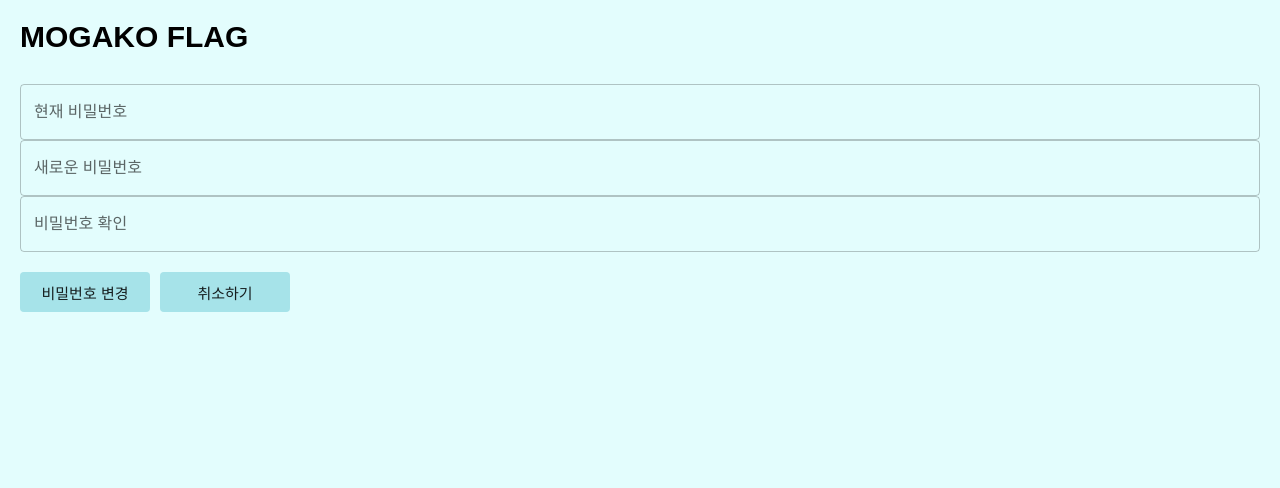
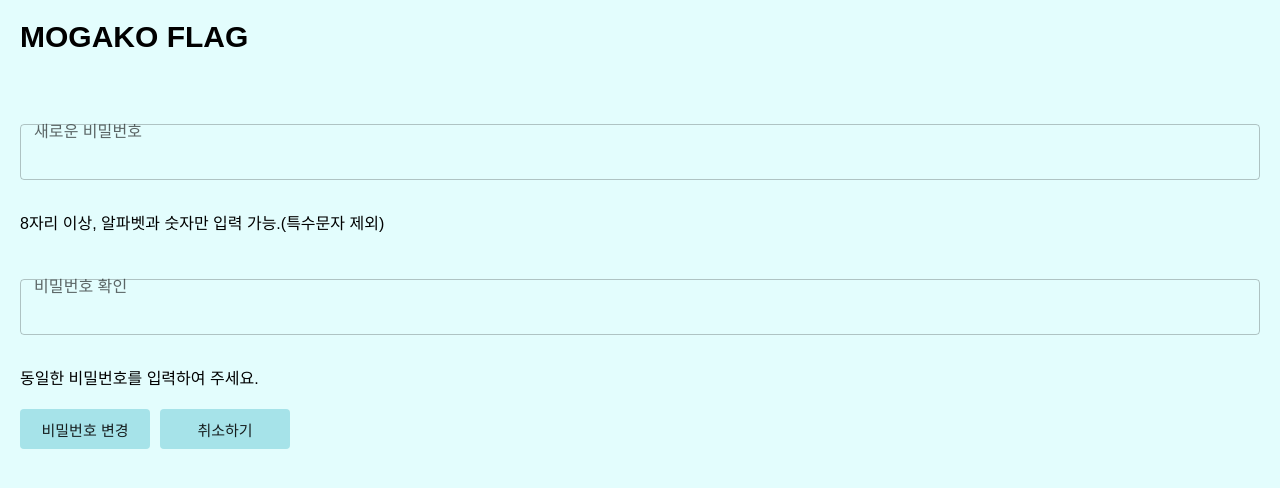
Before and after one commit to MOGAKO-ide/mogako_flag_front, a React (Create React App) app: page /changepassword in a window 1280 px wide. Shown: the top 488 px of the page. Built offline with nearby package versions, Linux system fonts and the light colour scheme; sample sign-in values are in the browser's storage; a web font is replaced by a local one.

Commit message:
비밀번호 변경시 유효성 검증 추가, 비밀번호 변경시 현재 비밀번호 확인 삭제

```diff
--- a/src/pages/ChangePasswordPage/ChangePasswordPage.css
+++ b/src/pages/ChangePasswordPage/ChangePasswordPage.css
@@ -22,6 +22,12 @@ body {
   margin-top: 20px;
   margin-bottom: 20px;
 }
+
+.password-fields div {
+  margin-top: 20px;
+  margin-bottom: 5px;
+}
+
 
 .changePasswordBtn,
 .backBtn {
--- a/src/pages/ChangePasswordPage/ChangePasswordPage.js
+++ b/src/pages/ChangePasswordPage/ChangePasswordPage.js
@@ -1,5 +1,4 @@
 import React, { useState, useEffect } from 'react';
-import Button from '@mui/material/Button';
 import TextField from '@mui/material/TextField';
 import { useNavigate } from 'react-router-dom';
 import axiosInstance from '../../Components/AxiosInstance';
@@ -11,15 +10,44 @@ function ChangePasswordPage({ user, onChangePassword }) {
   const [currentPassword, setCurrentPassword] = useState('');
   const [newPassword, setNewPassword] = useState('');
   const [confirmPassword, setConfirmPassword] = useState('');
+  const [passwordState, setPasswordState] = useState('8자리 이상, 알파벳과 숫자만 입력 가능.(특수문자 제외)');
+  const [passwordConfirmState, setPasswordConfirmState] = useState('동일한 비밀번호를 입력하여 주세요.');
 
-  // 로그인 상태 확인
   useEffect(() => {
     const token = localStorage.getItem('AccessToken');
     if (!token) {
       alert('로그인이 필요합니다.');
-      navigate('/'); // 로그인 페이지로 리다이렉트
+      navigate('/');
     }
   }, [navigate]);
+
+  const handlePasswordCheck = (event) => {
+    const newPassword = event.target.value;
+    setNewPassword(newPassword);
+
+    if (
+      newPassword === "" ||
+      newPassword.length < 8 ||
+      !/^[a-zA-Z0-9]+$/.test(newPassword)
+    ) {
+      setPasswordState("8자리 이상, 알파벳과 숫자만 입력 가능.(특수문자 제외)");
+    } else {
+      setPasswordState("유효한 비밀번호 입니다.");
+    }
+  };
+
+  const handlePasswordConfirm = (event) => {
+    const newPasswordConfirm = event.target.value;
+    setConfirmPassword(newPasswordConfirm);
+
+    if (newPasswordConfirm !== "") {
+      if (newPasswordConfirm !== newPassword) {
+        setPasswordConfirmState("동일한 비밀번호를 입력하여 주세요.");
+      } else {
+        setPasswordConfirmState("비밀번호 확인완료.");
+      }
+    }
+  };
 
   const handlePasswordChange = () => {
     const userId = localStorage.getItem('userId');
@@ -52,26 +80,27 @@ function ChangePasswordPage({ user, onChangePassword }) {
         <span className="mogako-title">MOGAKO FLAG</span>  {/* 텍스트 추가 */}
         <div className="password-fields">
             <TextField
-                label="현재 비밀번호"
-                type="password"
-                fullWidth
-                value={currentPassword}
-                onChange={(e) => setCurrentPassword(e.target.value)}
-            />
-            <TextField
                 label="새로운 비밀번호"
                 type="password"
                 fullWidth
                 value={newPassword}
-                onChange={(e) => setNewPassword(e.target.value)}
+                onChange={(e) => {
+                    setNewPassword(e.target.value);
+                    handlePasswordCheck(e);
+                }}
             />
+            <div>{passwordState}</div>
             <TextField
                 label="비밀번호 확인"
                 type="password"
                 fullWidth
                 value={confirmPassword}
-                onChange={(e) => setConfirmPassword(e.target.value)}
+                onChange={(e) => {
+                    setConfirmPassword(e.target.value);
+                    handlePasswordConfirm(e);
+                }}
             />
+            <div>{passwordConfirmState}</div>
         </div>
         <button className="changePasswordBtn" onClick={handlePasswordChange}>
             비밀번호 변경
@@ -80,7 +109,7 @@ function ChangePasswordPage({ user, onChangePassword }) {
             취소하기
         </button>
     </div>
-);
+  );
 }
 
 export default ChangePasswordPage;
```
